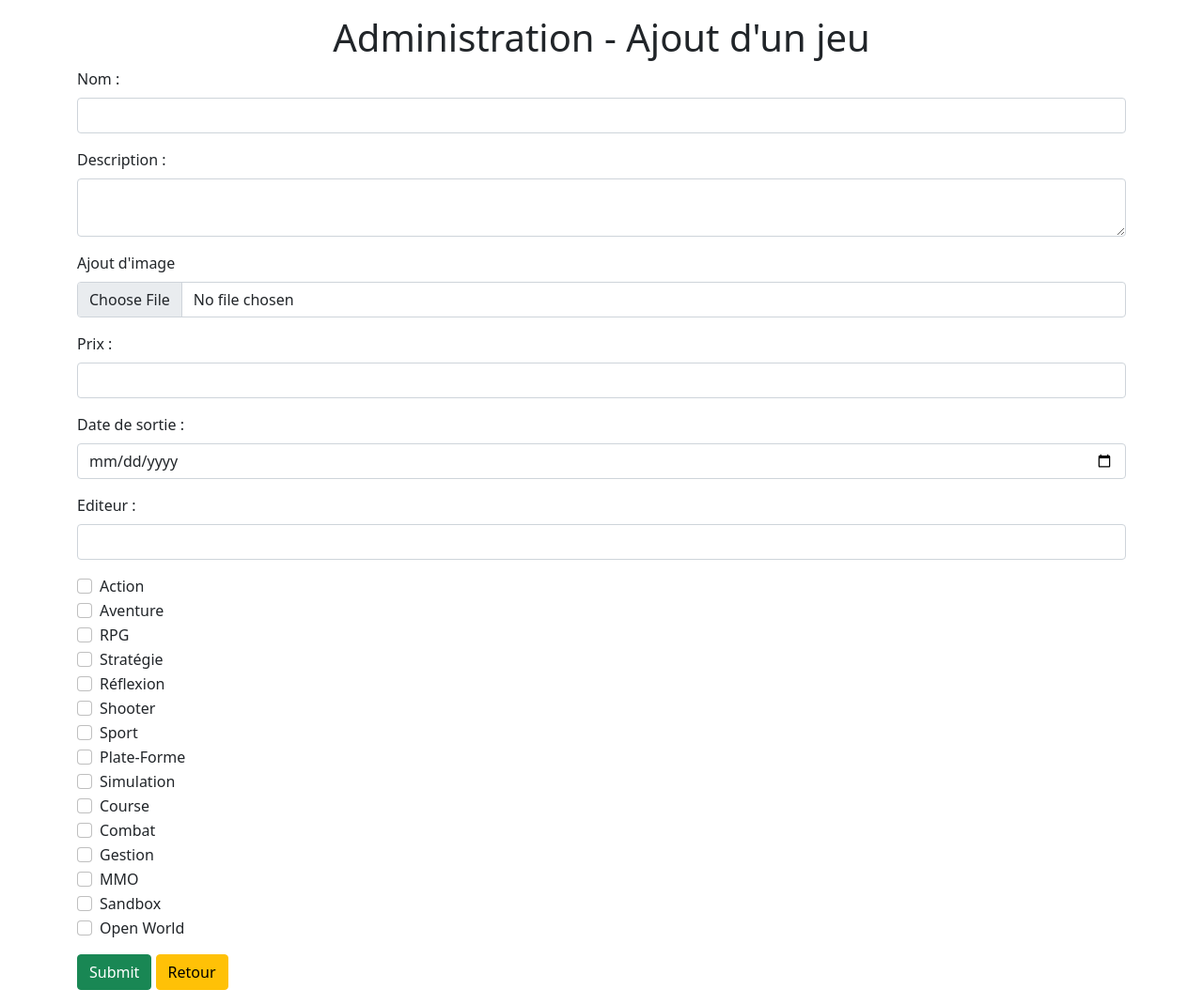
After one commit to Nandoby/ludotheque, a PHP site: page /admin/addGame.php in a window 1280 px wide. The commit adds this page. Shown: the whole page at 94% size. Run offline with PHP 8.4, Linux system fonts and the light colour scheme; a user stored in the database is signed in; data comes from the database, SQL or seed files in the repository.

Commit message:
ajout de jeux dans la base de données

```diff
--- /dev/null
+++ b/admin/addGame.php
@@ -0,0 +1,84 @@
+<?php
+session_start();
+if (!isset($_SESSION['login'])) {
+    header("LOCATION:index.php");
+}
+
+if (isset($_GET['error'])) {
+    if ($_GET['error'] == 1) $error = 'Le nom est obligatoire';
+    if ($_GET['error'] == 2) $error = 'La description est obligatoire';
+    if ($_GET['error'] == 3) $error = 'Le prix est obligatoire';
+    if ($_GET['error'] == 4) $error = 'La date est obligatoire';
+    if ($_GET['error'] == 5) $error = "L'éditeur est obligatoire";
+    if ($_GET['error'] == 6) $error = "Une image est obligatoire";
+    if ($_GET['error'] == 7) $error = "Au moins un genre doit être ajouté";
+    if ($_GET['error'] == "name" && isset($_GET['name']))  $error = $_GET['name'] . ' existe déjà dans notre base de données';
+
+}
+
+require '../connexion.php';
+?>
+
+
+<!doctype html>
+<html lang="fr">
+<head>
+    <meta charset="UTF-8">
+    <meta name="viewport"
+          content="width=device-width, user-scalable=no, initial-scale=1.0, maximum-scale=1.0, minimum-scale=1.0">
+    <meta http-equiv="X-UA-Compatible" content="ie=edge">
+    <title>Administration | Ajout d'un jeu</title>
+    <link href="https://cdn.jsdelivr.net/npm/bootstrap@5.1.1/dist/css/bootstrap.min.css" rel="stylesheet"
+          integrity="sha384-F3w7mX95PdgyTmZZMECAngseQB83DfGTowi0iMjiWaeVhAn4FJkqJByhZMI3AhiU" crossorigin="anonymous">
+</head>
+<body>
+<div class="container">
+    <h1 class="text-center mt-3">Administration - Ajout d'un jeu</h1>
+    <?php if (isset($error)) echo '<p class="alert alert-danger">'.$error.'</p>' ?>
+    <form action="treatmentAdd.php" method="post" enctype="multipart/form-data">
+        <div class="form-group mb-3">
+            <label class="form-label" for="name">Nom :</label>
+            <input class="form-control" type="text" name="name" id="name">
+        </div>
+        <div class="form-group mb-3">
+            <label class="form-label" for="description">Description :</label>
+            <textarea class="form-control" id="description" name="description"></textarea>
+        </div>
+        <div class="form-group mb-3">
+            <label class="form-label" for="file">Ajout d'image</label>
+            <input class="form-control" id="file" name="file" type="file">
+        </div>
+        <div class="form-group mb-3">
+            <label class="form-label" for="prix">Prix :</label>
+            <input class="form-control" id="prix" name="prix" type="text">
+        </div>
+        <div class="form-group mb-3">
+            <label class="form-label" for="date">Date de sortie :</label>
+            <input class="form-control" id="date" name="date" type="date">
+        </div>
+        <div class="form-group mb-3">
+            <label class="form-label" for="editeur">Editeur :</label>
+            <input class="form-control" id="editeur" name="editeur" type="text">
+        </div>
+        <div class="form-group mb-3">
+
+            <?php
+            $genres = $bdd->query('SELECT * FROM genres');
+            while ($data = $genres->fetch()) : ?>
+                <div class="form-check">
+                    <input class="form-check-input" type="checkbox" value="<?= $data['id'] ?>" name="genres[]"
+                           id="id-<?= $data['id'] ?>">
+                    <label for="id-<?= $data['id'] ?>" class="form-check-label"><?= $data['name'] ?></label>
+                </div>
+            <?php endwhile;
+            $genres->closeCursor();
+            ?>
+        </div>
+
+
+        <input type="submit" class="btn btn-success mb-3">
+        <a href="games.php" class="btn btn-warning mb-3">Retour</a>
+    </form>
+</div>
+</body>
+</html>
--- a/admin/games.php
+++ b/admin/games.php
@@ -60,6 +60,7 @@ if (!isset($_SESSION['login'])) {
         ?>
         </tbody>
     </table>
+    <a class="btn btn-success" href="addGame.php">Ajouter nouveau</a>
 </div>
 </body>
 </html>
```
Also changed, not shown: admin/treatmentAdd.php (added, +157 -0 lines), images/1853708558elite.jpg (added), images/2113674445rust.jpg (added), images/mini_1853708558elite.jpg (added), images/mini_2113674445rust.jpg (added).
